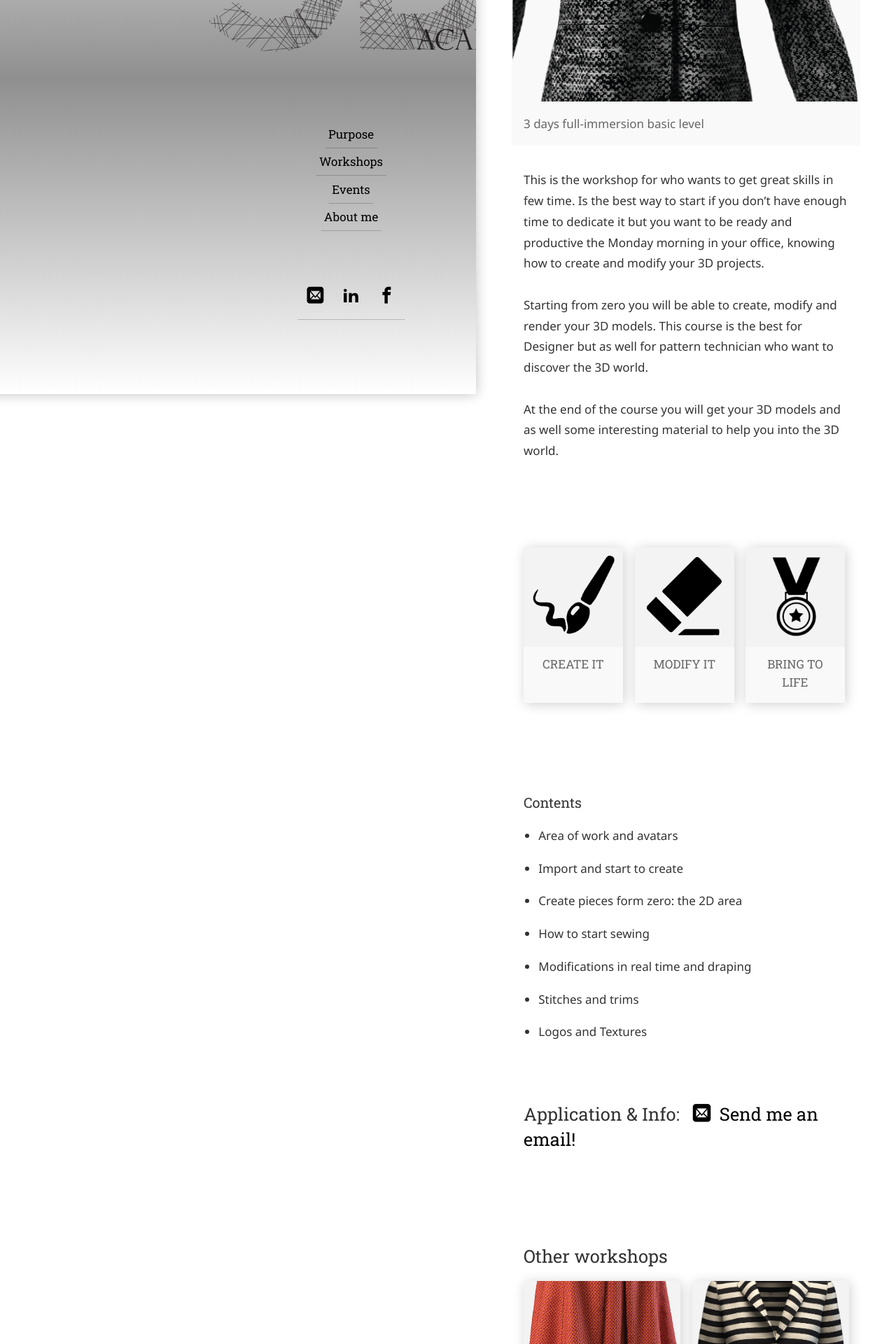
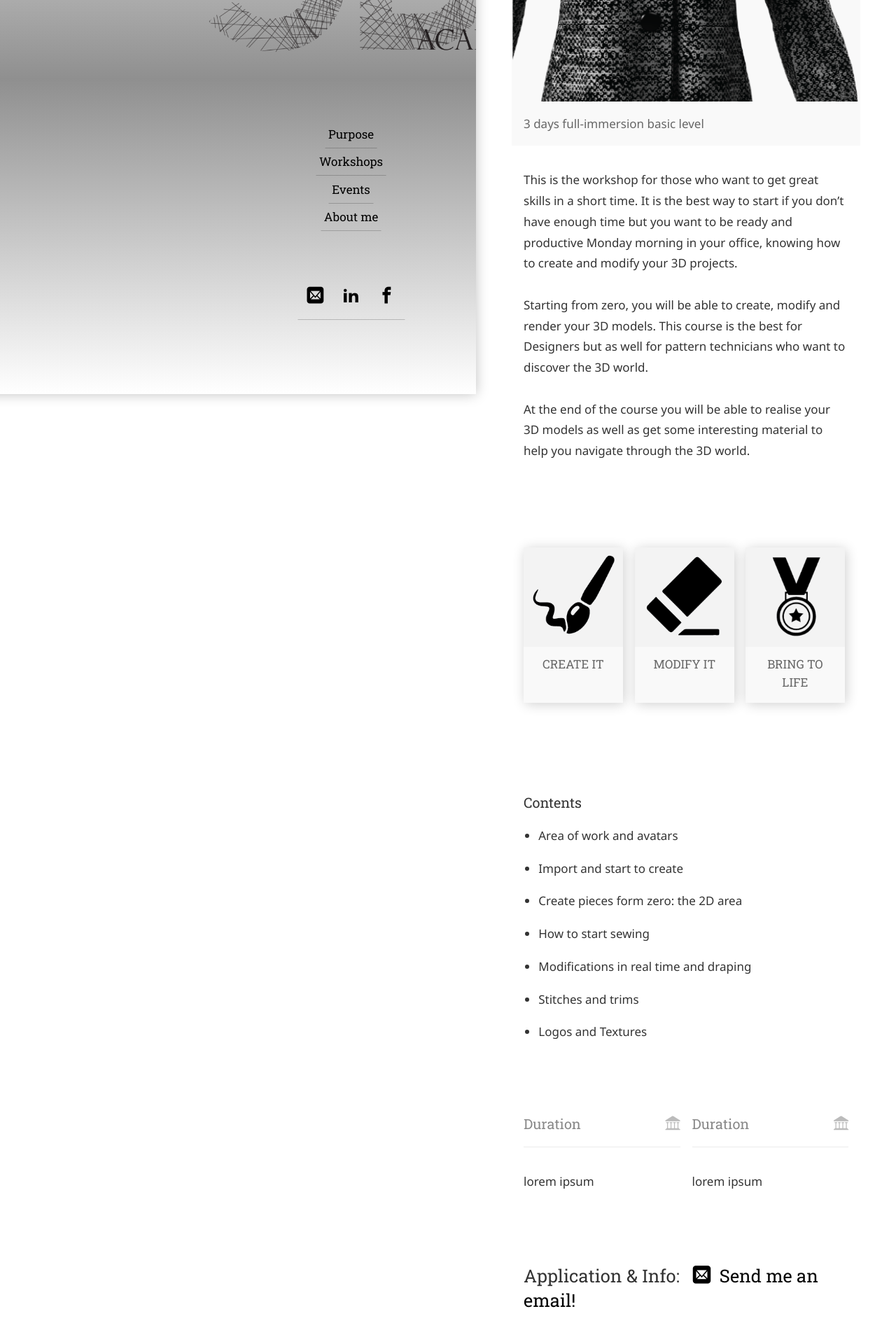
Before and after one commit to 3dacademy/3dacademy.github.io, a Jekyll site: the page built from _workshops/fast.md, in a window 1280 px wide. Shown: the part 337-2257 px from the top of the page at 70% size. Built offline with Jekyll 4.4.1, drawn with Linux system fonts in a browser that asks for light colours; some web fonts are replaced.

Commit message:
Updated workshops (still in progress)

```diff
--- a/_workshops/fast.md
+++ b/_workshops/fast.md
@@ -17,13 +17,13 @@ description: >
 #   overlay:    true
 ---
 
-This is the workshop for who wants to get great skills in few time. Is the best way to start if you don’t have enough time to dedicate it but you want to be ready and productive the Monday morning in your office, knowing how to create and modify your 3D projects.
+This is the workshop for those who want to get great skills in a short time. It is the best way to start if you don’t have enough time but you want to be ready and productive Monday morning in your office, knowing how to create and modify your 3D projects.
 <br>
 <br>
-Starting from zero you will be able to create, modify and render your 3D models. This course is the best for Designer but as well for pattern technician who want to discover the 3D world.
+Starting from zero, you will be able to create, modify and render your 3D models. This course is the best for Designers but as well for pattern technicians who want to discover the 3D world.
 <br>
 <br>
-At the end of the course you will get your 3D models and as well some interesting material to help you into the 3D world.
+At the end of the course you will be able to realise your 3D models as well as get some interesting material to help you navigate through the 3D world.
 
 <br>
 <br>
@@ -77,3 +77,32 @@ At the end of the course you will get your 3D models and as well some interestin
 * Stitches and trims
 
 * Logos and Textures
+
+<div class="columns">
+  <div class="column column-1-2">
+    <section id="workshop-section-custom">
+      <div class="npb">
+        <h2 id="workshop-duration" class="h3 faded hr">
+          Duration
+          <span id="workshop-span-symbol" class="symbol icon-library"></span>
+        </h2>
+      </div>
+    <section>
+      lorem ipsum
+    </section>
+    </section>
+  </div>
+  <div class="column column-1-2">
+    <section id="workshop-section-custom">
+      <div class="npb">
+        <h2 id="workshop-duration" class="h3 faded hr">
+          Duration
+          <span id="workshop-span-symbol" class="symbol icon-library"></span>
+        </h2>
+      </div>
+    <section>
+      lorem ipsum
+    </section>
+    </section>
+  </div>
+</div>
--- a/assets/css/custom-styles.css
+++ b/assets/css/custom-styles.css
@@ -56,3 +56,14 @@
 #_sidebar {
 	color: rgba(0, 0, 0, .75) !important;
 }
+
+.layout-project #workshop-span-symbol {
+	float: right;
+	color: var(--menu-text);
+	margin-top: 4px;
+	margin-left: .5rem;
+}
+
+.layout-project #workshop-section-custom {
+	width: 100%;
+}
```
Also changed, not shown: other parts of _workshops/fast.md (+1 -1 lines), _workshops/evenings.md (+5 -5 lines), _workshops/full.md (+5 -5 lines).
